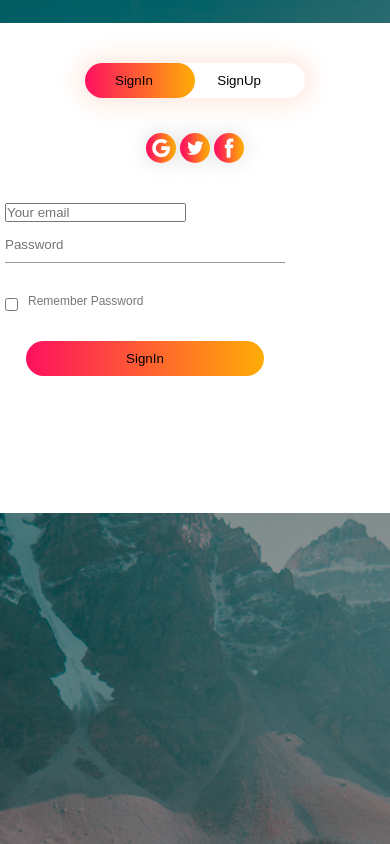
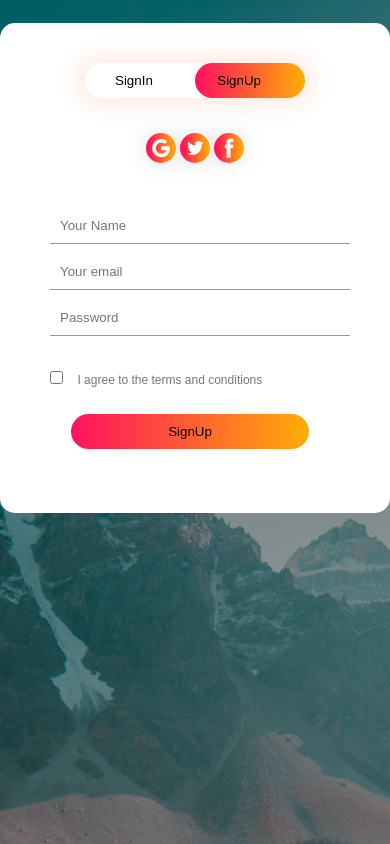
Before and after one commit to nurulcse7/signin-signup, a plain HTML site: page index.html in a window 390 px wide. Both pictures are taken after a click on the button "SignUp". Drawn offline with Linux system fonts and the light colour scheme.

Commit message:
Implement SignUp

```diff
--- a/css/style.css
+++ b/css/style.css
@@ -20,6 +20,8 @@
   margin: 6% auto;
   background: #fff;
   padding: 5px;
+  border-radius: 15px;
+  overflow: hidden;
 }
 
 .button-box {
@@ -69,9 +71,9 @@
   transition: 0.5s;
 }
 
-.password {
+.input-field {
   width: 100%;
-  padding: 10px 0;
+  padding: 10px;
   margin: 5px 0;
   border-left: 0;
   border-right: 0;
@@ -82,13 +84,14 @@
 }
 
 .check-box {
-  margin: 30px 10px 30px 0;
+  margin: 30px 10px 30px 0px;
 }
 span {
   color: #777;
   font-size: 12px;
-  bottom: 68px;
-  position: absolute;
+  /* bottom: 68px; */
+  /* position: absolute; */
+
 }
 
 .submit-btn {
@@ -102,3 +105,10 @@ span {
   outline: none;
   border-radius: 30px;
 }
+
+#signin{
+    left: 50px;
+}
+#signup{
+    left: 450px;
+}
--- a/index.html
+++ b/index.html
@@ -12,15 +12,20 @@
       <div class="form-box">
         <div class="button-box">
           <div id="btn"></div>
-          <button type="button" class="toggle-btn">SignIn</button>
-          <button type="button" class="toggle-btn">SignUp</button>
+          <button type="button" class="toggle-btn" onclick="signin()">
+            SignIn
+          </button>
+          <button type="button" class="toggle-btn" onclick="signup()">
+            SignUp
+          </button>
         </div>
         <div class="social-icons">
           <img src="/assets/gp.png" alt="Google" />
           <img src="/assets/tw.png" alt="Twitter" />
           <img src="/assets/fb.png" alt="Facebook" />
         </div>
-        <form class="input-group">
+        <!-- SignIn form  -->
+        <form id="signin" class="input-group">
           <input
             type="email"
             class="input-field"
@@ -29,16 +34,41 @@
           />
           <input
             type="password"
-            class="password"
+            class="input-field"
             placeholder="Password"
             required
           />
           <input type="checkbox" class="check-box" name="" id="" />
           <span>Remember Password</span>
-
           <button type="submit" class="submit-btn">SignIn</button>
+        </form>
+        <!-- SignUp form  -->
+        <form id="signup" class="input-group">
+          <input
+            type="text"
+            class="input-field"
+            placeholder="Your Name"
+            required
+          />
+          <input
+            type="email"
+            class="input-field"
+            placeholder="Your email"
+            required
+          />
+          <input
+            type="password"
+            class="input-field"
+            placeholder="Password"
+            required
+          />
+          <input type="checkbox" class="check-box" name="" id="" />
+          <span >I agree to the terms and conditions</span>
+          <button type="submit" class="submit-btn">SignUp</button>
         </form>
       </div>
     </div>
+    <!-- Script Area  -->
+    <script src="/js/script.js"></script>
   </body>
 </html>
--- /dev/null
+++ b/js/script.js
@@ -0,0 +1,14 @@
+const signIn = document.getElementById('signin');
+const signUp = document.getElementById('signup');
+const buttonClick = document.getElementById('btn');
+
+function signup() {
+  signIn.style.left = '-400px';
+  signUp.style.left = '50px';
+  buttonClick.style.left = '110px';
+}
+function signin() {
+  signIn.style.left = '50px';
+  signUp.style.left = '450px';
+  buttonClick.style.left = '0px';
+}
```
